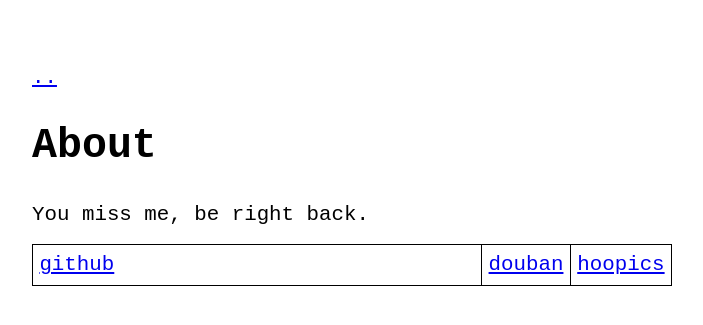
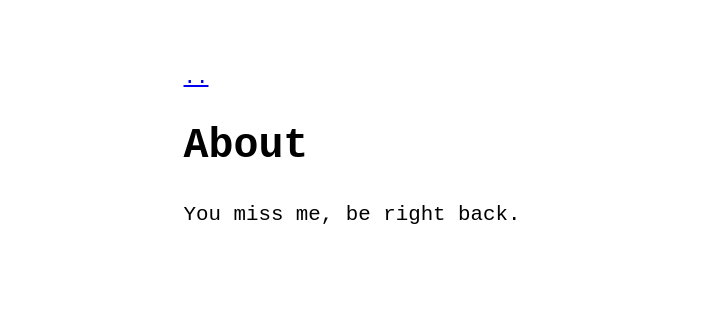
Before and after one commit to zTgx/zTgx.github.io, a Jekyll site: the page built from about.md, in a window 1280 px wide. Shown: the top 325 px of the page, without its empty margins (288-991 px from the left). Built offline with Jekyll 4.4.1, drawn with Linux system fonts in a browser that asks for light colours.

Commit message:
Update about.md

```diff
--- a/about.md
+++ b/about.md
@@ -4,5 +4,3 @@ title: About
 ---
 
 You miss me, be right back.
-
-<a title='github' target='_blank' href='https://github.com/zTgx'>github</a> | <a title='douban' target='_blank' href='https://www.douban.com/people/beautifularea'>douban</a> | <a title='hoopics' target='_blank' href='http://www.hoopics.cn'>hoopics</a>
```
